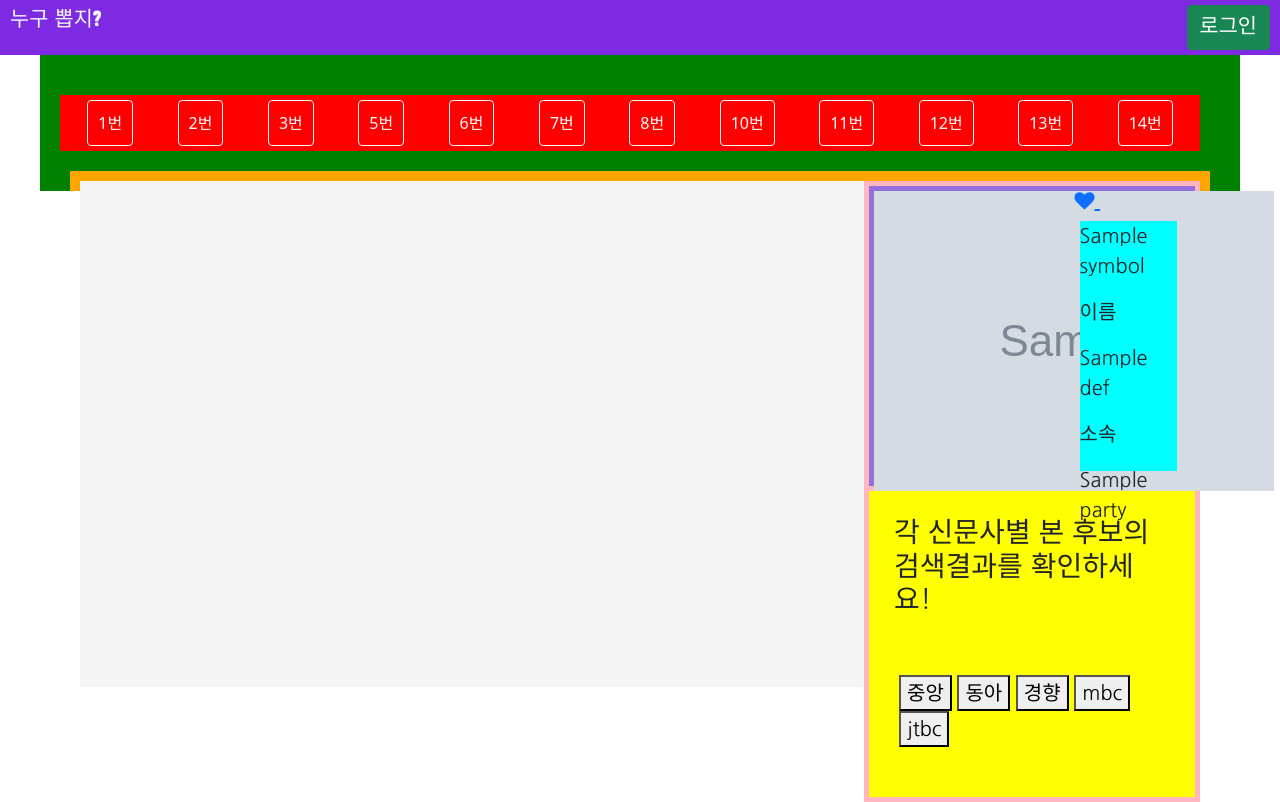
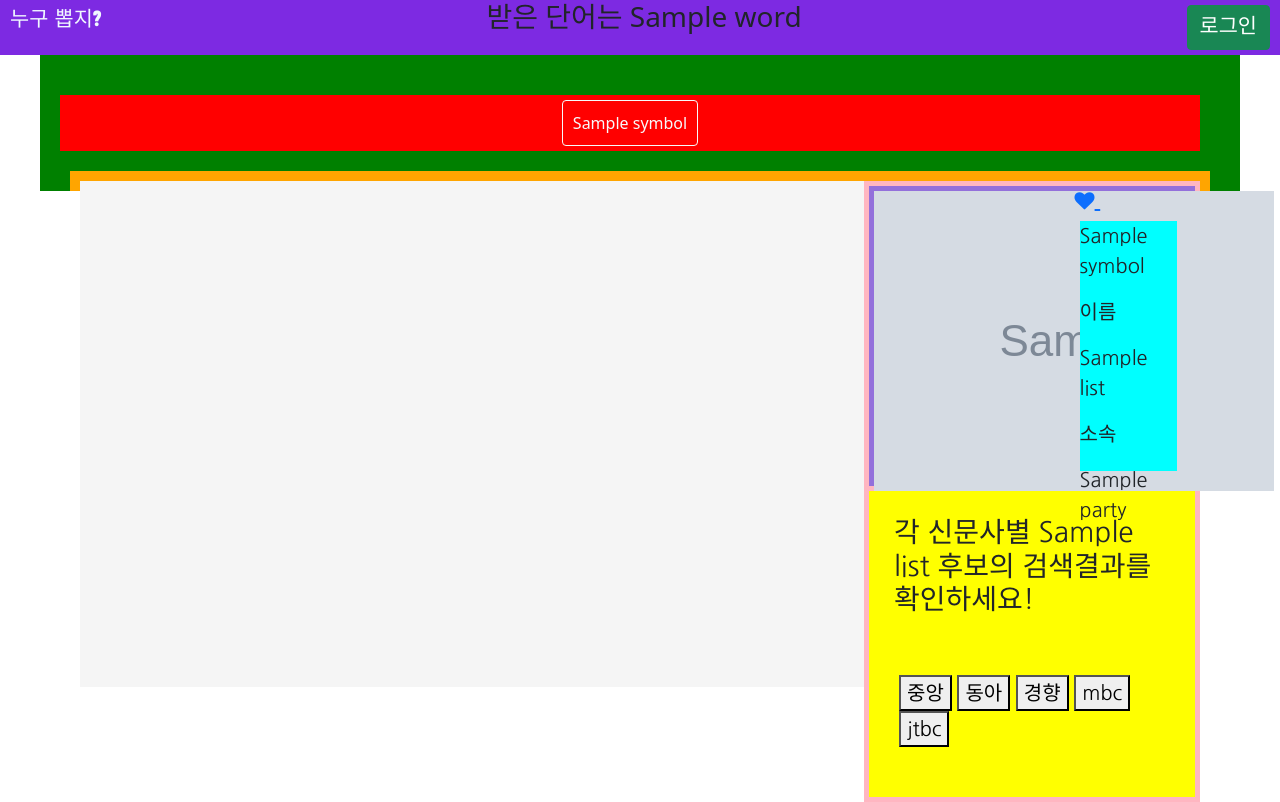
Before and after one commit to umsounghun/w1team5, a Flask app: template templates/posts.html in a window 1280 px wide. Run offline with Flask 2, Linux system fonts and the light colour scheme; the template is opened without the code that fills it: most values are stand-ins (such as "Sample title", 1, 10 or a date in 2020); grey boxes marked "Sample" are stand-in pictures; parts of the project's set-up code (start-up, migrations or seed data) failed here and were passed over; some web fonts are replaced.

Commit message:
버튼에도 jinja2 적용

```diff
--- a/app.py
+++ b/app.py
@@ -14,7 +14,10 @@ db = client.dbsparta
 @app.route('/posts')
 def posts():
     can_list = list(db.candidate.find({}, {'_id': False}))
-    print(can_list)
+
+    word_recieve = request.args.get("word_give")
+
+    print(word_recieve)
     return render_template('posts.html', list = can_list)
 
 def Crowling():
--- a/templates/posts.html
+++ b/templates/posts.html
@@ -216,30 +216,24 @@
 </head>
 <body>
     <div class="index_header">
-        <label>누구 뽑지?</label>
+        <label>누구 뽑지?</label> <h3>받은 단어는 {{ word }}</h3>
         <button type="button" class="btn btn-success">로그인</button>
     </div>
 <!-- 전체 박스 -->
 <div class="news_body">
 
     <div class="navi">
-        <button type="button" class="btn btn-outline-light" onclick="window.location.href='/posts'">1번</button>
+{% for who in list %}
+        <button type="button" class="btn btn-outline-light" onclick="window.location.href='/posts/{{ key }}'">{{ who.symbol}}</button>
 
-        <button type="button" class="btn btn-outline-light">2번</button>
-        <button type="button" class="btn btn-outline-light">3번</button>
-        <button type="button" class="btn btn-outline-light">5번</button>
-        <button type="button" class="btn btn-outline-light">6번</button>
-        <button type="button" class="btn btn-outline-light">7번</button>
-        <button type="button" class="btn btn-outline-light">8번</button>
-        <button type="button" class="btn btn-outline-light">10번</button>
-        <button type="button" class="btn btn-outline-light">11번</button>
-        <button type="button" class="btn btn-outline-light">12번</button>
-        <button type="button" class="btn btn-outline-light">13번</button>
-        <button type="button" class="btn btn-outline-light">14번</button>
+{% endfor %}
     </div>
 
     <!--사용자가 선택한 기사를 보여주는 박스-->
-         {% for who in list %}
+         {% set who = list["name"]%}
+         {% set where = list["party"]%}
+         {% set num = list["symbol"]%}
+         {% set face = list["image"]%}
             <div id="news_viewer">
             <div class="news_viewer">
         <div class="new_frame" id="new_frame">
@@ -251,7 +245,7 @@
             <div class="info">
 
                 <div class="photo">
-                <img src="{{ who.image }}">
+                <img src="{{ face }}">
                 </div>
                 <nav class="level is-mobile">
                     <div class="level-left">
@@ -264,12 +258,12 @@
 
                 </nav>
                 <div class="brief">
-                <p> {{who.symbol}} </p>
+                <p> {{num}} </p>
                 <p>이름</p>
-                    {{who.name}}
+                    {{who}}
                 <p></p>
                 <p>소속</p>
-                <p>{{who.party}}</p>
+                <p>{{where}}</p>
                 </div>
             </div>
 
@@ -277,21 +271,21 @@
             <div class="title_lists">
                 <!--타이틀을 붙여주는 박스-->
                 <div class="title_title">
-                    <h3>각 신문사별 본 후보의 검색결과를 확인하세요!</h3>
+                    <h3>각 신문사별 {{ who }} 후보의 검색결과를 확인하세요!</h3>
                 </div>
                 <div class="news_brand" id="link">
-                        <a href="https://www.joongang.co.kr/search?keyword={{ who.name }}" target="newsview" onclick="newsview.location.href='https://www.joongang.co.kr/search?keyword={{ who.name }}'" ><button>중앙</button></a>
-                        <a href="https://www.donga.com/news/search?query={{ who.name }} " target="newsview" onclick="newsview.location.href='https://www.donga.com/news/search?query={{ name }}'"><button>동아</button></a>
-                        <a href="https://search.khan.co.kr/search.html?sect=1&path=1&q={{ who.name }} " target="newsview" onclick="newsview.location.href='https://search.khan.co.kr/search.html?sect=1&path=1&q={{ who.name }}'"><button>경향</button></a>
-                        <a href="https://imnews.imbc.com/more/search/?search_kwd={{ who.name }} " target="newsview" onclick="newsview.location.href='https://imnews.imbc.com/more/search/?search_kwd={{ who.name }}'"><button>mbc</button></a>
-                        <a href="https://jtbc.joins.com/search?term={{ who.name }} " target="newsview" onclick="newsview.location.href='https://jtbc.joins.com/search?term={{ who.name }}'"><button>jtbc</button></a>
+                        <a href="https://www.joongang.co.kr/search?keyword={{ who }}" target="newsview" onclick="newsview.location.href='https://www.joongang.co.kr/search?keyword={{ who }}'" ><button>중앙</button></a>
+                        <a href="https://www.donga.com/news/search?query={{ who }} " target="newsview" onclick="newsview.location.href='https://www.donga.com/news/search?query={{ who }}'"><button>동아</button></a>
+                        <a href="https://search.khan.co.kr/search.html?sect=1&path=1&q={{ who }} " target="newsview" onclick="newsview.location.href='https://search.khan.co.kr/search.html?sect=1&path=1&q={{ who }}'"><button>경향</button></a>
+                        <a href="https://imnews.imbc.com/more/search/?search_kwd={{ who }} " target="newsview" onclick="newsview.location.href='https://imnews.imbc.com/more/search/?search_kwd={{ who }}'"><button>mbc</button></a>
+                        <a href="https://jtbc.joins.com/search?term={{ who }} " target="newsview" onclick="newsview.location.href='https://jtbc.joins.com/search?term={{ who }}'"><button>jtbc</button></a>
                 </div>
             </div>
         </div>
 
     </div>
 </div>
-{% endfor %}
+
 
 </div>
 
```
